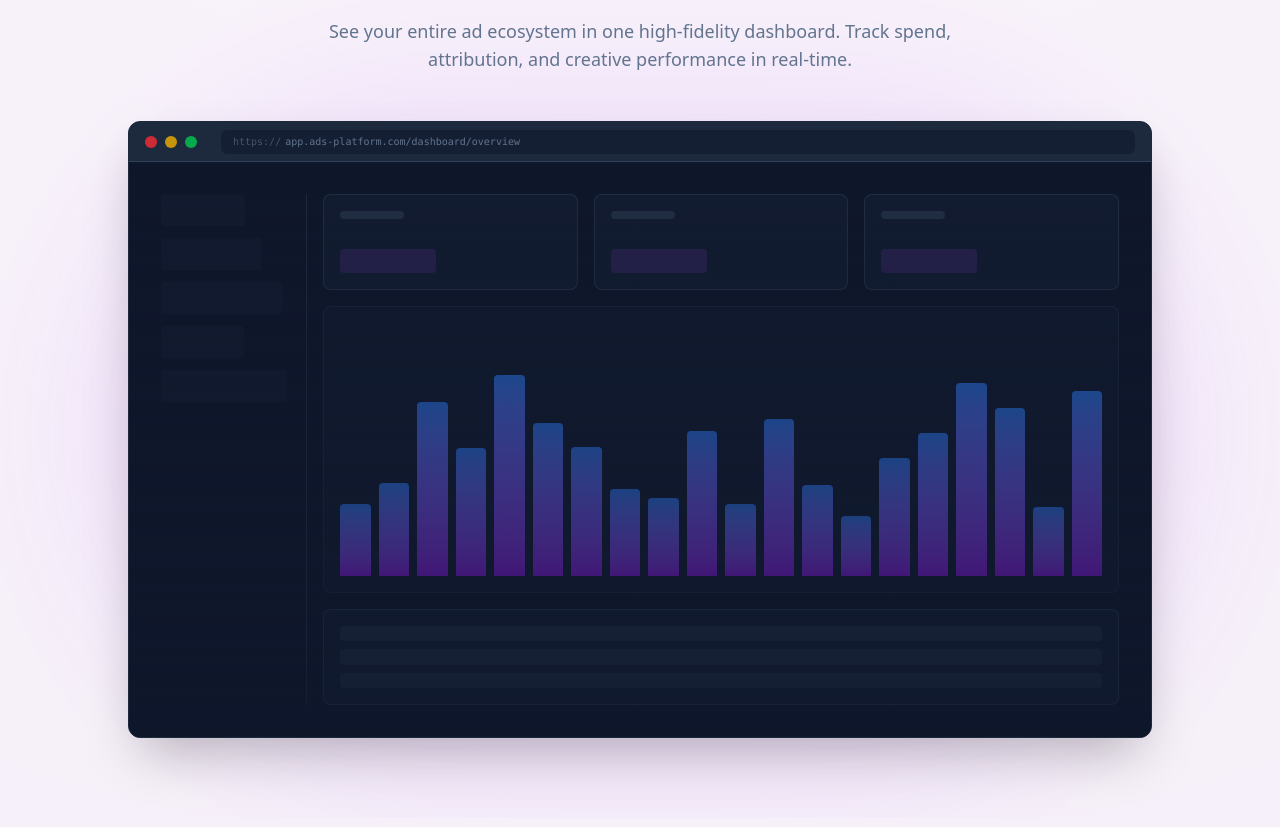
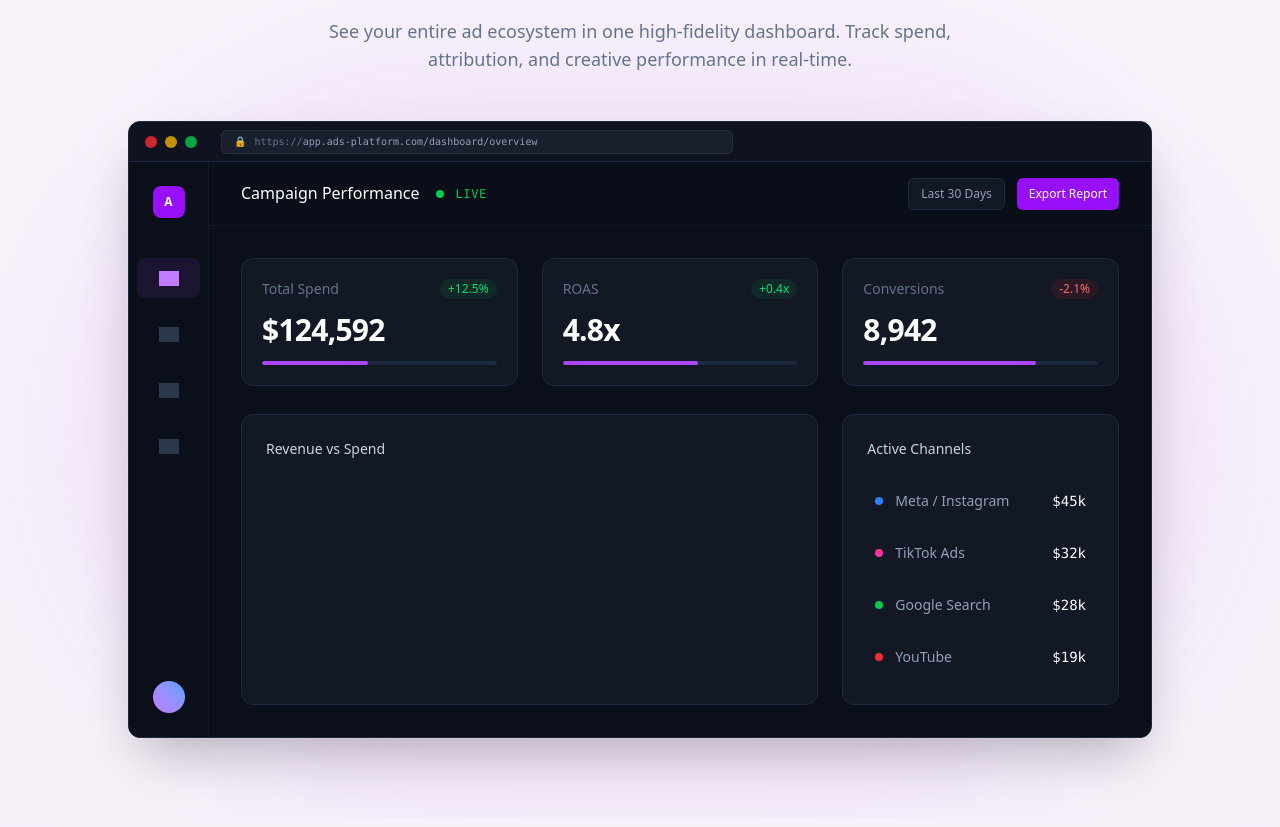
Before and after one commit to SathwikCreates/ads, a Next.js app: page / in a window 1280 px wide. Shown: the part 1147-1974 px from the top of the page. Built offline with nearby package versions, Linux system fonts and the light colour scheme; grey boxes are pictures that could not be loaded; a web font is replaced by a local one.

Commit message:
feat: Add high-fidelity dashboard mock

```diff
--- a/src/components/product-demo.tsx
+++ b/src/components/product-demo.tsx
@@ -24,62 +24,129 @@ export function ProductDemo() {
                     className="relative max-w-5xl mx-auto"
                 >
                     {/* Browser Frame */}
-                    <div className="rounded-xl bg-slate-900 shadow-2xl overflow-hidden border border-slate-800">
+                    <div className="rounded-xl bg-[#0B0F19] shadow-2xl overflow-hidden border border-slate-800 ring-1 ring-white/10 relative group">
+
+                        {/* Glow Gradient */}
+                        <div className="absolute top-0 right-0 w-[500px] h-[500px] bg-purple-500/10 blur-[100px] rounded-full pointer-events-none" />
+
                         {/* Browser Header */}
-                        <div className="h-10 bg-slate-800 flex items-center px-4 gap-2 border-b border-slate-700">
-                            <div className="w-3 h-3 rounded-full bg-red-500/80" />
-                            <div className="w-3 h-3 rounded-full bg-yellow-500/80" />
-                            <div className="w-3 h-3 rounded-full bg-green-500/80" />
-                            <a href="/platform" className="ml-4 flex-1 h-6 bg-slate-900/50 rounded-md text-[10px] text-slate-500 flex items-center px-3 font-mono hover:text-purple-400 hover:bg-slate-900 transition-colors cursor-pointer group">
-                                <span className="text-slate-600 group-hover:text-purple-500 mr-1">https://</span>app.ads-platform.com/dashboard/overview
+                        <div className="h-10 bg-[#0F131F] flex items-center px-4 gap-2 border-b border-slate-800 z-10 relative">
+                            <div className="flex gap-2">
+                                <div className="w-3 h-3 rounded-full bg-red-500/80" />
+                                <div className="w-3 h-3 rounded-full bg-yellow-500/80" />
+                                <div className="w-3 h-3 rounded-full bg-green-500/80" />
+                            </div>
+                            <a href="/platform" className="ml-4 flex-1 max-w-lg h-6 bg-[#1A1F2E] rounded-md text-[10px] text-slate-400 flex items-center px-3 font-mono hover:text-purple-400 hover:bg-[#23293B] transition-colors cursor-pointer group/bar border border-slate-700/50">
+                                <span className="text-slate-600 group-hover/bar:text-purple-500 mr-2">🔒</span>
+                                <span className="text-slate-500 group-hover/bar:text-purple-400">https://</span>app.ads-platform.com/dashboard/overview
                             </a>
                         </div>
 
                         {/* Dashboard Mock Content */}
-                        <div className="bg-slate-900 p-6 md:p-8 aspect-video relative">
-                            {/* Grid Layout */}
-                            <div className="grid grid-cols-12 gap-4 h-full">
-                                {/* Sidebar */}
-                                <div className="col-span-2 hidden md:flex flex-col gap-3 border-r border-slate-800 pr-4">
-                                    {[1, 2, 3, 4, 5].map(i => (
-                                        <div key={i} className="h-8 bg-slate-800/50 rounded animate-pulse opacity-50" style={{ width: `${Math.random() * 40 + 60}%` }} />
+                        <div className="bg-[#0B0F19] p-0 aspect-[16/9] relative flex">
+
+                            {/* Sidebar */}
+                            <div className="w-16 md:w-20 border-r border-slate-800/50 flex flex-col items-center py-6 gap-6 z-10 bg-[#0B0F19]">
+                                <div className="w-8 h-8 rounded-lg bg-purple-600 flex items-center justify-center text-white font-bold text-xs">A</div>
+                                <div className="flex flex-col gap-4 mt-4 w-full px-2">
+                                    {[1, 2, 3, 4].map((i) => (
+                                        <div key={i} className={`h-10 w-full rounded-lg flex items-center justify-center transition-colors ${i === 1 ? 'bg-purple-500/10 text-purple-400' : 'text-slate-600 hover:bg-slate-800/50'}`}>
+                                            <div className={`w-5 h-5 ${i === 1 ? '' : 'opacity-60'}`} style={{
+                                                maskImage: `url('https://api.iconify.design/lucide/${["layout-dashboard", "bar-chart-2", "users", "settings"][i - 1]}.svg')`,
+                                                maskSize: 'contain',
+                                                maskRepeat: 'no-repeat',
+                                                maskPosition: 'center',
+                                                backgroundColor: 'currentColor'
+                                            }} />
+                                        </div>
                                     ))}
                                 </div>
+                                <div className="mt-auto w-8 h-8 rounded-full bg-gradient-to-tr from-purple-400 to-blue-400" />
+                            </div>
 
-                                {/* Main Area */}
-                                <div className="col-span-12 md:col-span-10 flex flex-col gap-4">
-                                    {/* Top Stats Row */}
-                                    <div className="grid grid-cols-3 gap-4 h-24">
-                                        {[1, 2, 3].map(i => (
-                                            <div key={i} className="bg-slate-800/30 rounded-lg border border-slate-700/50 p-4 flex flex-col justify-between">
-                                                <div className="h-2 w-16 bg-slate-700/50 rounded" />
-                                                <div className="h-6 w-24 bg-purple-500/20 rounded animate-pulse" />
+                            {/* Main Content Area */}
+                            <div className="flex-1 overflow-hidden flex flex-col relative">
+
+                                {/* Top Bar */}
+                                <div className="h-16 border-b border-slate-800/50 flex items-center justify-between px-8 bg-[#0B0F19]/95 backdrop-blur z-10">
+                                    <div className="flex items-center gap-2">
+                                        <h3 className="text-white font-medium">Campaign Performance</h3>
+                                        <span className="flex h-2 w-2 relative ml-2">
+                                            <span className="animate-ping absolute inline-flex h-full w-full rounded-full bg-green-400 opacity-75"></span>
+                                            <span className="relative inline-flex rounded-full h-2 w-2 bg-green-500"></span>
+                                        </span>
+                                        <span className="text-xs text-green-500 font-mono uppercase tracking-wider ml-1">Live</span>
+                                    </div>
+                                    <div className="flex gap-3">
+                                        <div className="h-8 px-3 rounded-md bg-[#131825] border border-slate-800 text-xs text-slate-400 flex items-center">Last 30 Days</div>
+                                        <div className="h-8 px-3 rounded-md bg-purple-600 text-white text-xs font-medium flex items-center">Export Report</div>
+                                    </div>
+                                </div>
+
+                                {/* Dashboard Grid */}
+                                <div className="p-8 grid grid-cols-12 gap-6 flex-1 overflow-hidden">
+
+                                    {/* Stats Cards */}
+                                    <div className="col-span-12 grid grid-cols-3 gap-6 h-32">
+                                        {[
+                                            { label: "Total Spend", val: "$124,592", trend: "+12.5%", good: true },
+                                            { label: "ROAS", val: "4.8x", trend: "+0.4x", good: true },
+                                            { label: "Conversions", val: "8,942", trend: "-2.1%", good: false },
+                                        ].map((stat, i) => (
+                                            <div key={i} className="bg-[#131825] rounded-xl border border-slate-800 p-5 flex flex-col justify-between group hover:border-slate-700 transition-colors">
+                                                <div className="flex justify-between items-start">
+                                                    <span className="text-slate-500 text-sm font-medium">{stat.label}</span>
+                                                    <span className={`text-xs px-2 py-0.5 rounded-full ${stat.good ? 'bg-green-500/10 text-green-400' : 'bg-red-500/10 text-red-400'}`}>
+                                                        {stat.trend}
+                                                    </span>
+                                                </div>
+                                                <div className="text-3xl text-white font-semibold tracking-tight">{stat.val}</div>
+                                                <div className="h-1 w-full bg-slate-800 rounded-full overflow-hidden">
+                                                    <div className="h-full bg-purple-500 rounded-full" style={{ width: `${Math.random() * 40 + 40}%` }} />
+                                                </div>
                                             </div>
                                         ))}
                                     </div>
 
-                                    {/* Chart Area */}
-                                    <div className="flex-1 bg-slate-800/20 rounded-lg border border-slate-700/30 relative overflow-hidden flex items-end p-4 gap-2">
-                                        {[...Array(20)].map((_, i) => (
-                                            <div
-                                                key={i}
-                                                className="flex-1 bg-gradient-to-t from-purple-600/80 to-blue-500/80 rounded-t-sm hover:opacity-100 transition-all opacity-70"
-                                                style={{ height: `${Math.random() * 60 + 20}%` }}
-                                            />
+                                    {/* Main Chart */}
+                                    <div className="col-span-8 bg-[#131825] rounded-xl border border-slate-800 p-6 relative overflow-hidden group">
+                                        <div className="flex justify-between items-center mb-6">
+                                            <h4 className="text-slate-300 text-sm font-medium">Revenue vs Spend</h4>
+                                        </div>
+                                        <div className="absolute inset-x-0 bottom-0 h-48 flex items-end px-6 gap-1">
+                                            {[...Array(24)].map((_, i) => {
+                                                const h = 20 + Math.random() * 60;
+                                                return (
+                                                    <div key={i} className="flex-1 flex flex-col justify-end gap-1 group/bar">
+                                                        <div className="w-full bg-purple-500/20 group-hover/bar:bg-purple-500/40 transition-colors rounded-sm ml-0.5" style={{ height: `${h * 0.6}%` }} />
+                                                        <div className="w-full bg-blue-500/20 group-hover/bar:bg-blue-500/40 transition-colors rounded-sm ml-0.5" style={{ height: `${h}%` }} />
+                                                    </div>
+                                                )
+                                            })}
+                                        </div>
+                                    </div>
+
+                                    {/* Side List */}
+                                    <div className="col-span-4 bg-[#131825] rounded-xl border border-slate-800 p-6 flex flex-col gap-4">
+                                        <h4 className="text-slate-300 text-sm font-medium mb-2">Active Channels</h4>
+                                        {[
+                                            { n: "Meta / Instagram", v: "$45k", c: "bg-blue-500" },
+                                            { n: "TikTok Ads", v: "$32k", c: "bg-pink-500" },
+                                            { n: "Google Search", v: "$28k", c: "bg-green-500" },
+                                            { n: "YouTube", v: "$19k", c: "bg-red-500" },
+                                        ].map((ch, i) => (
+                                            <div key={i} className="flex items-center justify-between p-2 rounded-lg hover:bg-slate-800/50 transition-colors cursor-pointer">
+                                                <div className="flex items-center gap-3">
+                                                    <div className={`w-2 h-2 rounded-full ${ch.c}`} />
+                                                    <span className="text-slate-400 text-sm">{ch.n}</span>
+                                                </div>
+                                                <span className="text-white text-sm font-mono">{ch.v}</span>
+                                            </div>
                                         ))}
                                     </div>
 
-                                    {/* Bottom Table */}
-                                    <div className="h-24 bg-slate-800/30 rounded-lg border border-slate-700/50 p-4 flex flex-col gap-2">
-                                        {[1, 2, 3].map(i => (
-                                            <div key={i} className="h-4 bg-slate-700/30 rounded w-full" />
-                                        ))}
-                                    </div>
                                 </div>
                             </div>
-
-                            {/* Overlay Gradient for polish */}
-                            <div className="absolute inset-0 bg-gradient-to-t from-slate-900/50 to-transparent pointer-events-none" />
                         </div>
                     </div>
 
```
